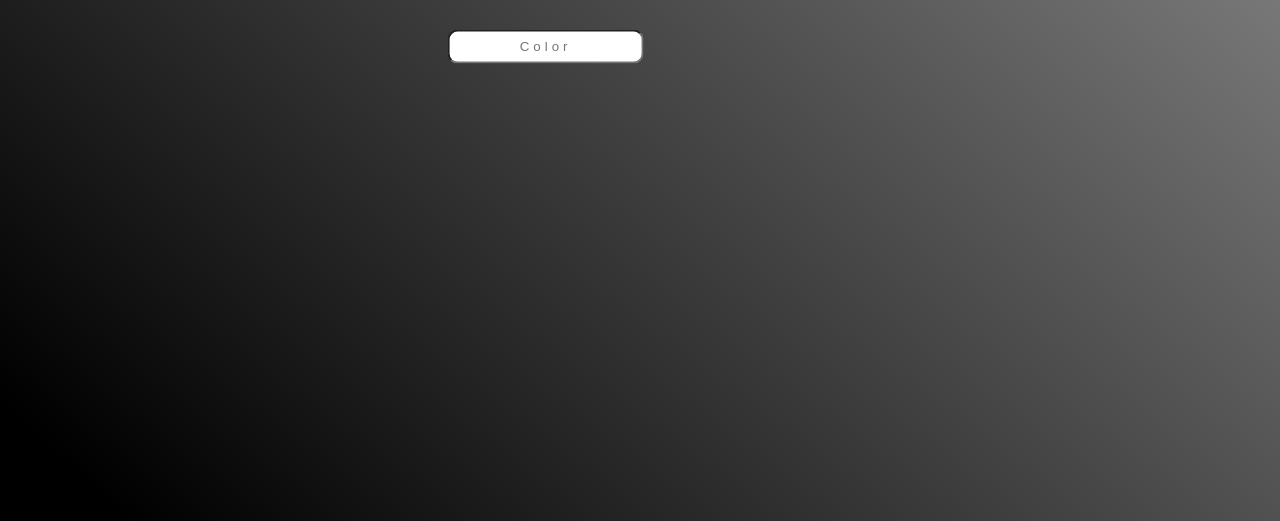
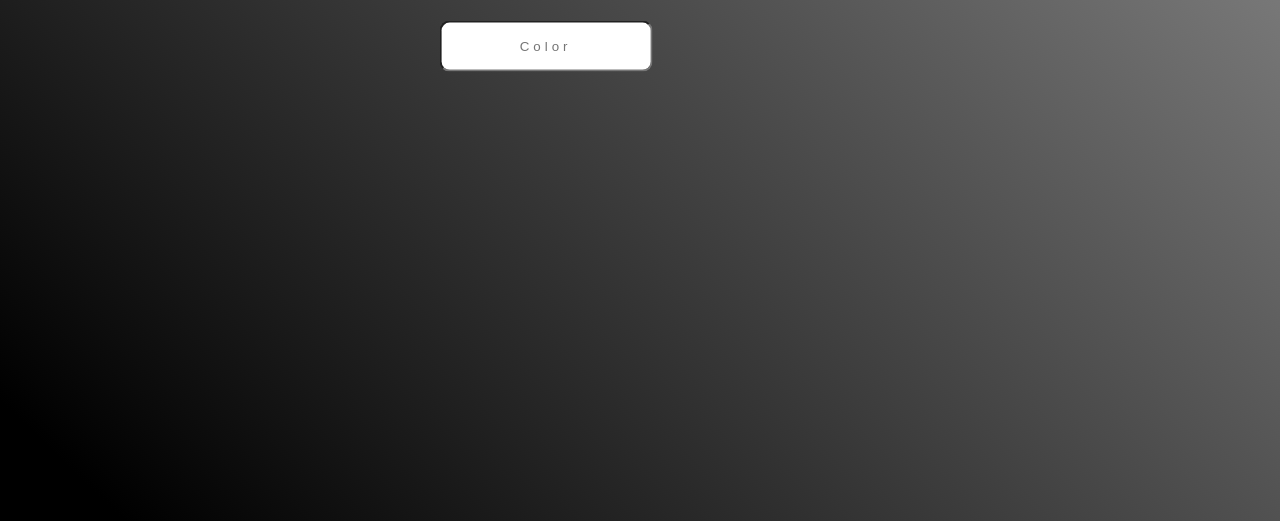
Before and after one commit to ahmad-cod/colorChecker, a plain HTML site: page index.html in a window 1280 px wide. Shown: the part 359-880 px from the top of the page. Drawn offline with Linux system fonts and the light colour scheme.

Commit message:
increase input padding

```diff
--- a/color.js
+++ b/color.js
@@ -8,8 +8,8 @@ input.addEventListener('keyup', () => {
         return false
     }
     else {
+        body.style.background = input.value;
         divInput.innerHTML = input.value;
-   body.style.background = input.value;
    setTimeout(() => {
        input.value= ""; }, 1000)
     }
--- a/index.html
+++ b/index.html
@@ -30,7 +30,7 @@
         }
         input {
             border-radius: 10px;
-            padding: .45rem;
+            padding: 1rem;
             outline: #848484;
         }
         input::placeholder{
```
